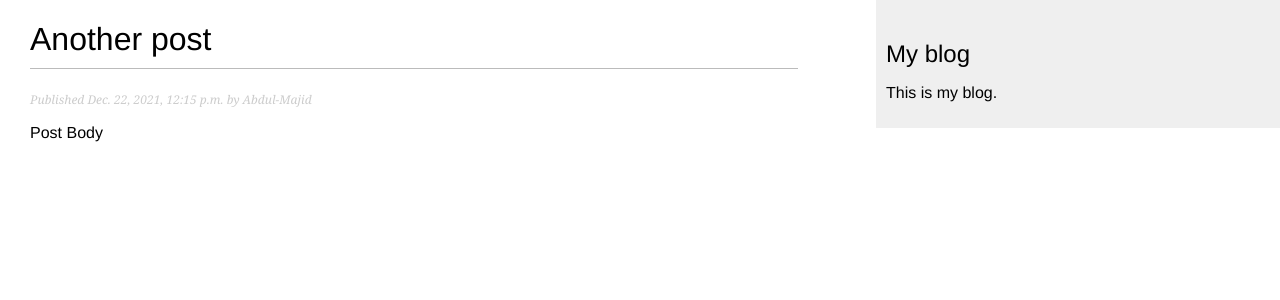
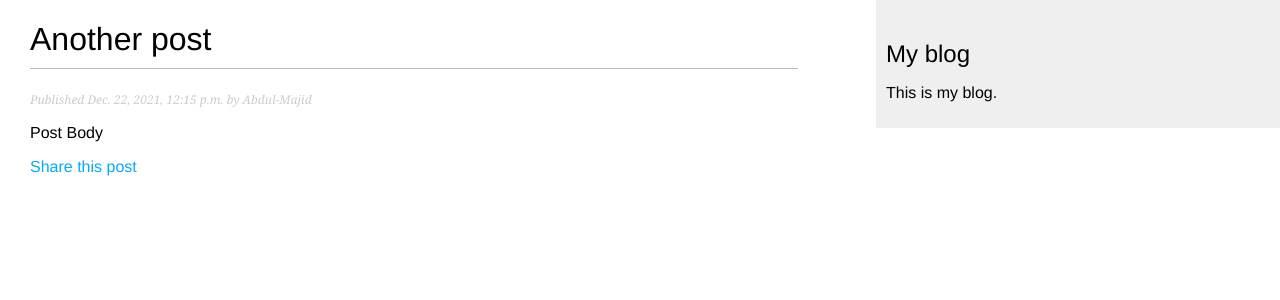
Before and after one commit to abdulmajid18/DjangoBlog, a Django app: a page that uses blog/blog_app/templates/blog_app/post/detail.html in a window 1280 px wide. Shown: the top 300 px of the page. Run offline with Django 4.2, Linux system fonts and the light colour scheme; data comes from the database, SQL or seed files in the repository.

Commit message:
Updated detail to have email

```diff
--- a/blog/blog_app/templates/blog_app/post/detail.html
+++ b/blog/blog_app/templates/blog_app/post/detail.html
@@ -8,4 +8,7 @@
         Published {{ post.publish }} by {{ post.author }}
     </p>
     {{ post.body|linebreaks }}
+    <p>
+        <a href= "{% url "blog:post_share" post.id %}"> Share this post</a>
+    </p>
 {% endblock %}
```
